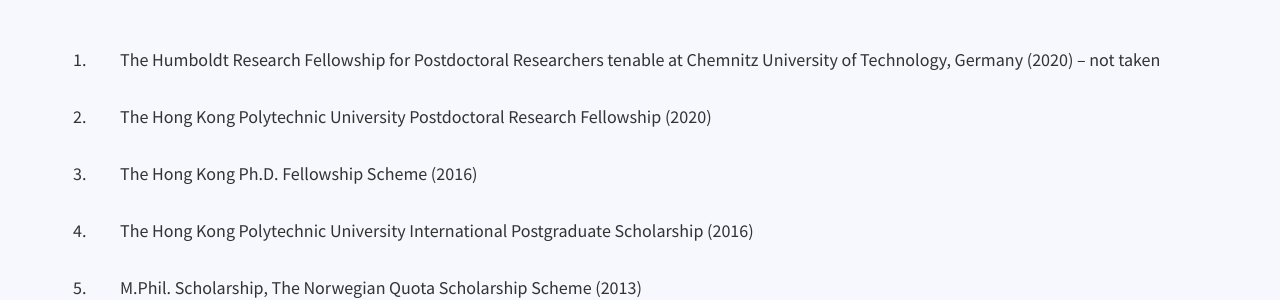
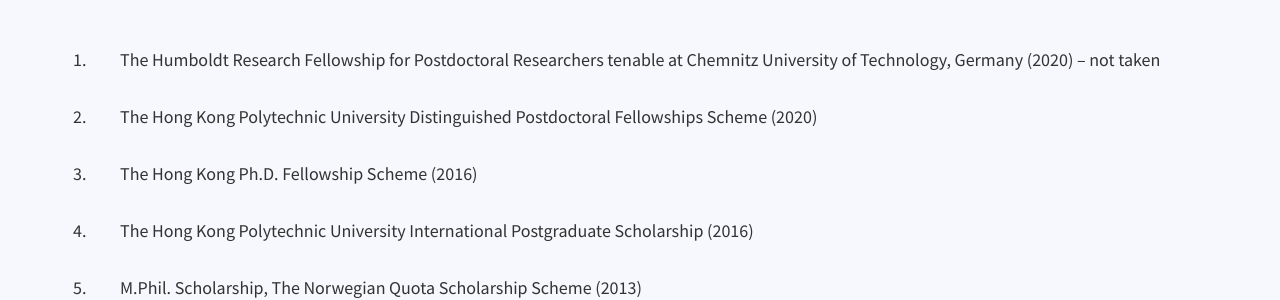
Before and after one commit to danielcornock/marknartey.com, a Jekyll site: the page built from _pages/accolades.md, in a window 1280 px wide. Shown: the part 376-676 px from the top of the page. Built offline with Jekyll 4.4.1, drawn with Linux system fonts in a browser that asks for light colours; nearby versions of some CDN libraries.

Commit message:
Update Content “Scholarships”

```diff
--- a/_data/scholarships.yml
+++ b/_data/scholarships.yml
@@ -1,12 +1,9 @@
 items:
-  - content: >-
-      The Humboldt Research Fellowship for Postdoctoral Researchers tenable at
-      Chemnitz University of Technology, Germany (2020) – not taken
-  - content: >-
-      The Hong Kong Polytechnic University Postdoctoral Research Fellowship
-      (2020)
+  - content: The Humboldt Research Fellowship for Postdoctoral Researchers tenable
+      at Chemnitz University of Technology, Germany (2020) – not taken
+  - content: The Hong Kong Polytechnic University Distinguished Postdoctoral
+      Fellowships Scheme (2020)
   - content: The Hong Kong Ph.D. Fellowship Scheme (2016)
-  - content: >-
-      The Hong Kong Polytechnic University International Postgraduate
+  - content: The Hong Kong Polytechnic University International Postgraduate
       Scholarship (2016)
-  - content: 'M.Phil. Scholarship, The Norwegian Quota Scholarship Scheme (2013)'
+  - content: M.Phil. Scholarship, The Norwegian Quota Scholarship Scheme (2013)
```
